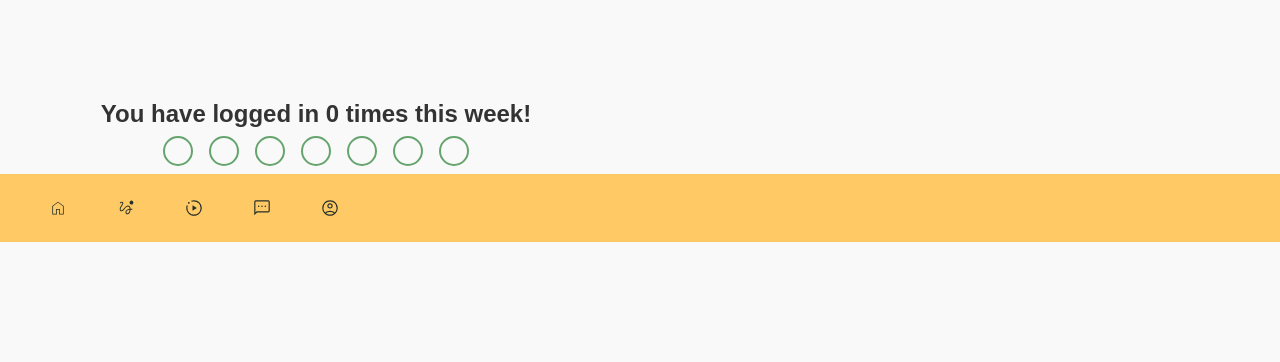
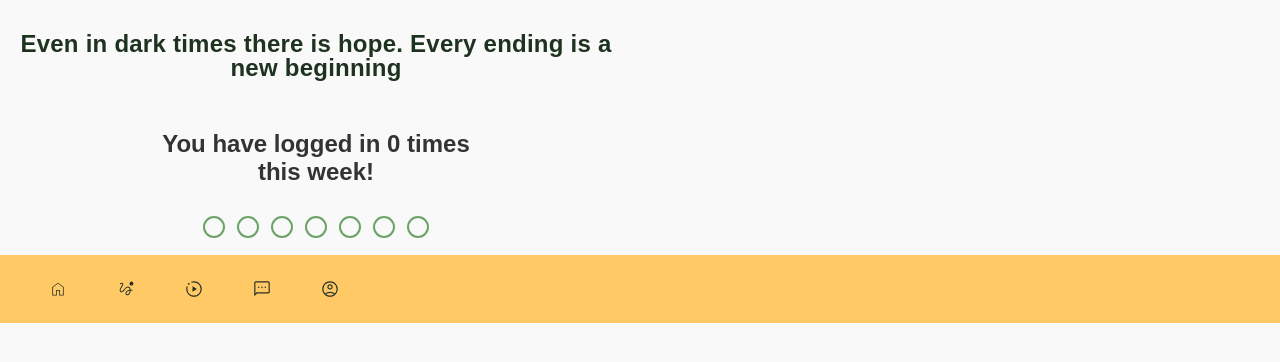
Before and after one commit to Group-3-Las-Palmas/Group-3, a React (Vite) app in the folder frontend/: page /mainPage in a window 1280 px wide. Shown: the top 362 px of the page. Built offline with nearby package versions, Linux system fonts and the light colour scheme; no server answers.

Commit message:
small fixes to mainPage

```diff
--- a/frontend/src/components/loginsWeekly/loginsWeeklyStyled.js
+++ b/frontend/src/components/loginsWeekly/loginsWeeklyStyled.js
@@ -1,23 +1,45 @@
 import styled from 'styled-components';
-
-export const Circle = styled.div`
-  width: 30px;
-  height: 30px;
-  margin: 8px;
-  border-radius: 50%;
-  border: 2px solid #65A46D;
-  background-color: ${props => (props.filled ? '#65A46D' : 'transparent')};
-`;
 
 export const TrackerWrapper = styled.div`
   display: flex;
+  width: 327px;
+  height: 143px;
   flex-direction: column;
+  justify-content: center;
   align-items: center;
-  margin-top: 40px;
+  gap: 30px;
+  flex-shrink: 0;
+  margin: 0 auto;
+  text-align: center;
+`;
+
+
+export const LoginMessage = styled.h2`
+  font-size: 18px;
+  font-weight: 600;
+  color: #1E3220;
+  //font-family: 'Poppins', sans-serif;
+  margin: 0;
 `;
 
 export const CirclesRow = styled.div`
   display: flex;
   justify-content: center;
-  flex-wrap: wrap;
+  gap: 12px;
 `;
+
+export const Circle = styled.div`
+  width: 22px;
+  height: 22px;
+  border-radius: 50%;
+  border: 2px solid #6ba367;
+  background-color: ${props => (props.filled ? '#65A46D' : 'transparent')};
+`;
+
+export const Divider = styled.div`
+  width: 100%;
+  height: 2px;
+  background-color: #6ba367;
+  opacity: 0.7;
+  margin-top: 10px;
+`;
--- a/frontend/src/components/quotes/quotes.jsx
+++ b/frontend/src/components/quotes/quotes.jsx
@@ -1,25 +1,19 @@
 import React, { useEffect, useState } from 'react';
-import { getMindfulnessQuote } from '../../services/apiServices';
-import { QuoteCard } from './quotesStyled';
+import { QuoteWrapper, QuoteText } from './quotesStyled';
 
-const Quotes = () => {
+const QuoteBox = () => {
   const [quote, setQuote] = useState('');
 
   useEffect(() => {
-    const fetchQuote = async () => {
-      const data = await getMindfulnessQuote();
-      if (data?.quote) {
-        setQuote(data.quote);
-      }
-    };
-    fetchQuote();
+    // Replace this with your quote API if needed
+    setQuote("Even in dark times there is hope. Every ending is a new beginning");
   }, []);
 
   return (
-    <div>
-      <QuoteCard>{quote}</QuoteCard>
-    </div>
+    <QuoteWrapper>
+      <QuoteText>{quote}</QuoteText>
+    </QuoteWrapper>
   );
 };
 
-export default Quotes;
+export default QuoteBox;
--- a/frontend/src/components/quotes/quotesStyled.js
+++ b/frontend/src/components/quotes/quotesStyled.js
@@ -1,27 +1,22 @@
 import styled from 'styled-components';
 
-export const QuoteCard = styled.div`
-  padding: 20px;
-  margin-top: 20px;
-  border-radius: 12px;
+export const QuoteWrapper = styled.div`
+  text-align: center;
+  padding: 32px 20px;
+`;
+
+export const QuoteText = styled.p`
+  color: #1E3220;
+  //font-family: 'Poppins', sans-serif;
   font-size: 24px;
-  font-weight: 600;
-  color: #1E3220;
-  width: 100%;
-  max-width: 1200px;
-  line-height: 1.1;
+  font-style: normal;
+  font-weight: 700;
+  line-height: 100%;
+  letter-spacing: 0.24px;
+  max-width: 90%;
+  margin: 0 auto;
 
-  @media (max-width: 1024px) {
-    font-size: 24px;
-    max-width: 90%;
-  }
-
-  @media (max-width: 768px) {
-    font-size: 24px;
-    max-width: 95%;
-  }
-
-  @media (max-width: 480px) {
-    font-size: 24px;
+  @media (min-width: 768px) {
+    max-width: 600px;
   }
 `;
```
Also changed, not shown: frontend/src/App.scss (line endings or trailing spaces), frontend/src/components/weeklyLogin/weeklyLogin.tsx (deleted), frontend/src/components/weeklyLogin/weeklyLoginStyled.js (deleted).
